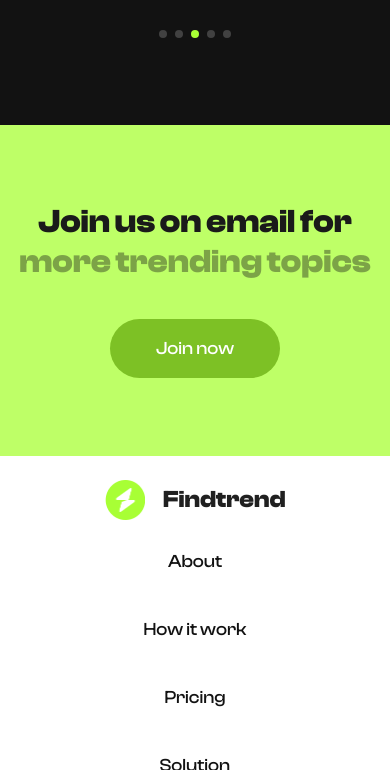
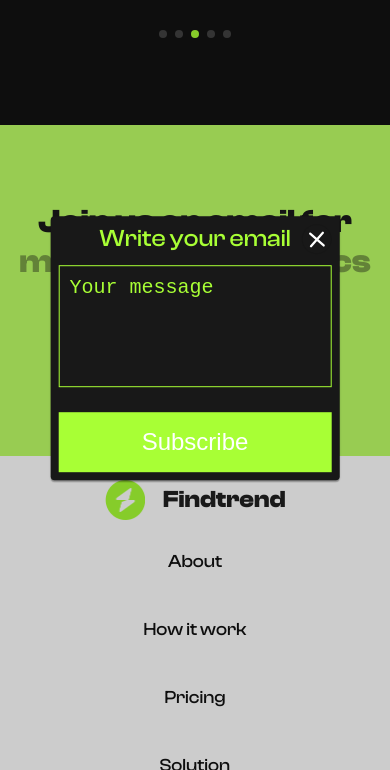
Before and after one commit to Becous/Voloshyn-Vlad-11s-IPZ-kursach-, a website: page index.html in a window 390 px wide. Both pictures are taken after a click on the button "Join now". Shown: the part 5825-6595 px from the top of the page. Drawn offline with nearby package versions, Linux system fonts and the light colour scheme.

Commit message:
модалку забув

```diff
--- a/index.html
+++ b/index.html
@@ -459,7 +459,7 @@
       <section class="join">
         <div class="container container__join">
           <h2 class="join__text">Join us on email for<br/><span class="join__text join__text_dark">more trending topics</span></h2>
-          <button type="button" class="join__button" type="button">Join now</button>
+          <button type="button" class="join__button" type="button" data-modal-open>Join now</button>
         </div>
       </section>
     </main>
@@ -483,9 +483,28 @@
         </ul>
       </div>
     </footer>
+
+
+    <div class="backdrop is-hidden" data-modal>
+      <div class="modal-window no-scroll">
+        <button type="button" class="close-button" data-modal-close>
+          <svg class="close-button__icon" fill="black">
+            <use href="./img/icon.svg#close"></use>
+          </svg>
+        </button>
+        <h2 class="form__h2">Write your email</h2>
+        <form id="subscribe" class="modal-window__form">
+          <textarea id="message" cols="30" rows="10" class="modal-window__input" placeholder="Your message"></textarea>
+          <button type="submit" class="modal-window__submit">subscribe</button>
+        </form>
+      </div>
+    </div>
+
     <script src="./js/menu.js"></script>
-    №<script src="./js/price.js"></script>
+    <script src="./js/price.js"></script>
+    <script src="./js/scroll.js"></script>
     <script src="https://cdn.jsdelivr.net/npm/swiper@11/swiper-bundle.min.js"></script>
     <script src="./js/swiper.js"></script>
+    <script src="./js/modal.js"></script>
   </body>
 </html>
--- /dev/null
+++ b/js/modal.js
@@ -0,0 +1,47 @@
+(() => {
+  const openModalBtns = document.querySelectorAll("[data-modal-open]");
+  const closeModalBtns = document.querySelectorAll("[data-modal-close]");
+  const modals = document.querySelectorAll("[data-modal]");
+  const body = document.body;
+
+  openModalBtns.forEach((btn, index) => {
+    btn.addEventListener("click", () => {
+      closeModal(index);
+    });
+  });
+
+  closeModalBtns.forEach((btn, index) => {
+    btn.addEventListener("click", () => {
+      closeModal(index);
+    });
+  });
+
+  function closeModal(index) {
+    modals[index].classList.toggle("is-hidden");
+    body.classList.toggle("no-scroll");
+  }
+
+  const forms = document.querySelectorAll("#subscribe");
+
+  forms.forEach((form) => {
+    form.addEventListener("submit", (e) => {
+      e.preventDefault();
+
+      var message = form.querySelector("#message").value;
+
+      var subscribe = `New message recieved :${message}`;
+
+      var token = "6270391808:AAEeDST2kRZacIxzisJz-GBovp8C8uRHcY0";
+      var chat_id = "308432208";
+      var url = `https://api.telegram.org/bot${token}/sendMessage?chat_id=${chat_id}&text=${subscribe}&parse_mode=html`;
+
+      let api = new XMLHttpRequest();
+      api.open("GET", url, true);
+      api.send();
+
+      console.log("Subscribe successfully sent!");
+      form.reset();
+      closeModal();
+    });
+  });
+})();
--- /dev/null
+++ b/js/scroll.js
@@ -0,0 +1,5 @@
+function scrollToElement(elementId) {
+  const element = document.getElementById(elementId);
+  const offset = element.getBoundingClientRect().top - window.innerHeight / 2 + 450;
+  window.scrollBy({ top: offset, behavior: "smooth" });
+}
--- a/scss/page/_page.scss
+++ b/scss/page/_page.scss
@@ -10,3 +10,4 @@
 @import "./elements/join";
 @import "./footer";
 @import "./elements/menu";
+@import "./elements/modal";
--- /dev/null
+++ b/scss/page/elements/_modal.scss
@@ -0,0 +1,121 @@
+.no-scroll {
+  overflow: hidden;
+}
+.backdrop {
+  position: fixed;
+  top: 0;
+  left: 0;
+  width: 100%;
+  height: 100%;
+  background-color: rgba(0, 0, 0, 0.2);
+  opacity: 1;
+  transition-duration: 250ms;
+  transition-timing-function: cubic-bezier(0.4, 0, 0.2, 1);
+  z-index: 1;
+
+  &.is-hidden {
+    opacity: 0;
+    pointer-events: none;
+  }
+  &.no-scroll {
+    overflow: hidden;
+  }
+}
+
+.modal-window {
+  position: absolute;
+  top: 50%;
+  left: 50%;
+  transform: translate(-50%, -50%);
+  padding: calc(100% / 100 * 2);
+  background-color: $dark;
+  opacity: 1;
+  border-radius: 4px;
+  width: 70%;
+  box-shadow: 0px 2px 1px 0px rgba(0, 0, 0, 0.2), 0px 1px 1px 0px rgba(0, 0, 0, 0.14),
+    0px 1px 3px 0px rgba(0, 0, 0, 0.12);
+  transition-duration: 250ms;
+  transition-timing-function: cubic-bezier(0.4, 0, 0.2, 1);
+
+  &__input {
+    font-size: 20px;
+    color: $green;
+    padding: 10px;
+    height: 50px;
+    background-color: $dark;
+    border: 1px solid $green;
+    outline: none;
+    resize: none;
+    height: 100px;
+    &::placeholder {
+      color: $green;
+    }
+    &::placeholder:hover,
+    &::placeholder:focus {
+      color: $green_hover;
+    }
+  }
+
+  &__form {
+    display: flex;
+    flex-direction: column;
+    gap: 25px;
+  }
+
+  &__submit {
+    background-color: $green;
+    color: white;
+    padding: 15px 5px;
+    border: 1px solid transparent;
+    transition: 250ms ease-in;
+    cursor: pointer;
+    text-transform: capitalize;
+    font-size: 24px;
+    margin-top: auto;
+    &:hover,
+    &:focus {
+      background-color: transparent;
+      border: 1px solid $green;
+      color: $green;
+    }
+  }
+}
+.close-button {
+  display: flex;
+  position: absolute;
+  top: 8px;
+  right: 8px;
+  width: 30px;
+  height: 30px;
+  align-items: center;
+  justify-content: center;
+  border-radius: 50%;
+  background-color: $dark;
+  border: 1px solid rgba(0, 0, 0, 0.1);
+  cursor: pointer;
+
+  &__icon {
+    width: 18px;
+    height: 18px;
+    fill: white;
+    transition: color 0.5s;
+    &:hover,
+    &:focus {
+      fill: $green_hover;
+    }
+  }
+}
+
+.form {
+  display: flex;
+  flex-wrap: wrap;
+  flex-direction: column;
+
+  &__h2 {
+    @include font;
+    color: $green;
+    font-size: 24px;
+    margin-bottom: 12px;
+    text-align: center;
+  }
+}
```
Also changed, not shown: css/style.css.
